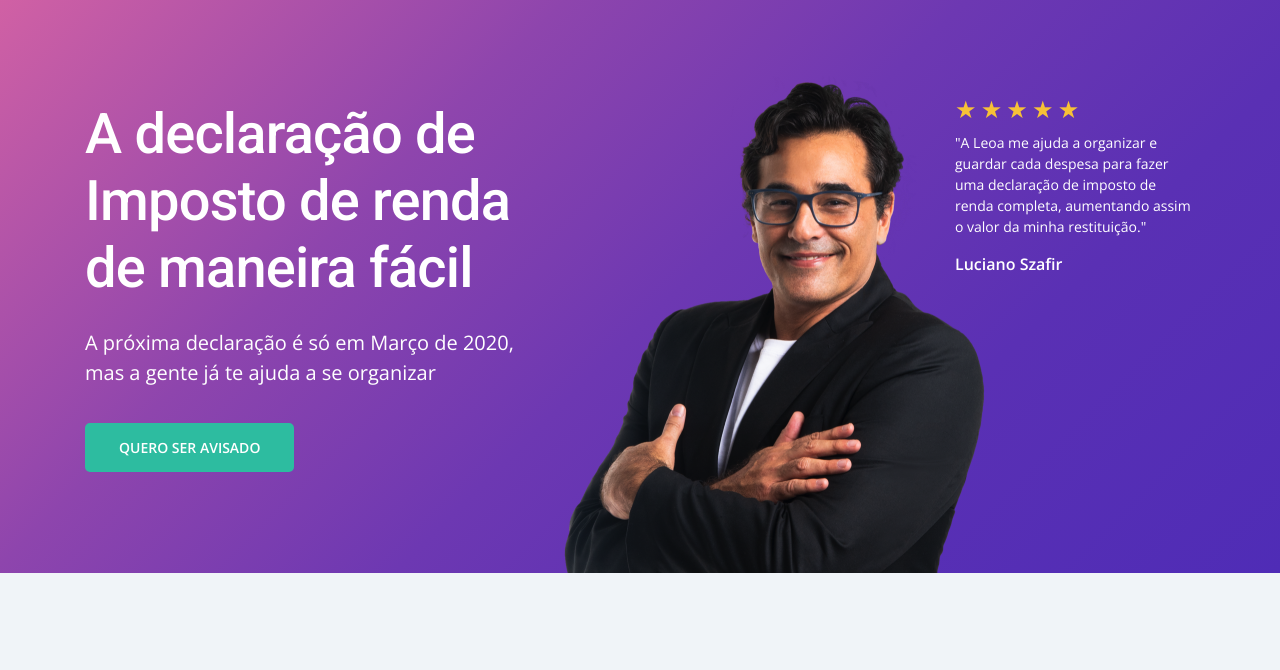
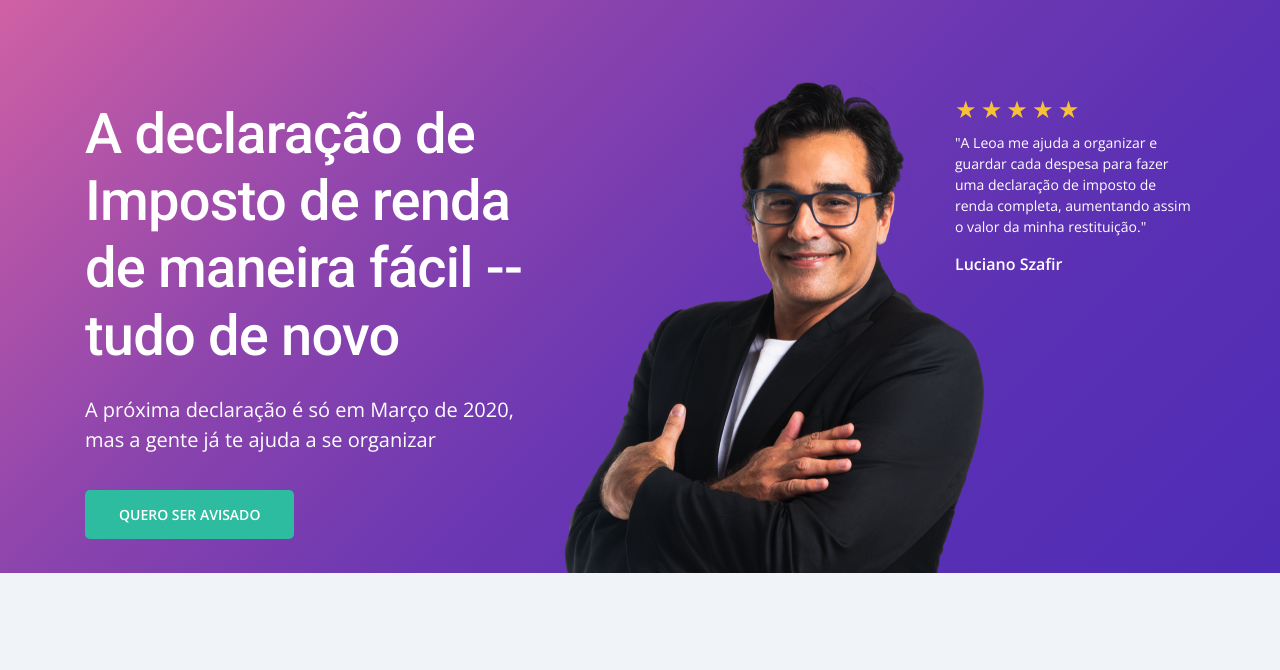
Before and after one commit to brunocardon/leoa-desafio, a plain HTML site: page index.html in a window 1280 px wide. Shown: the part 74-744 px from the top of the page. Drawn offline with nearby package versions, Linux system fonts and the light colour scheme; no server answers.

Commit message:
enviar direto para a master 01

```diff
--- a/index.html
+++ b/index.html
@@ -108,7 +108,7 @@
 				<div class="row">
 					<div class="col-lg-5 col-left">
 						<div class="content-text">
-							<h1>A declaração de Imposto de renda de maneira fácil</h1>
+							<h1>A declaração de Imposto de renda de maneira fácil -- tudo de novo</h1>
 							<p>A próxima declaração é só em Março de 2020, mas a gente já te ajuda a se organizar</p>
 							<a href="#" class="btn btn-green" title="QUERO SER AVISADO">QUERO SER AVISADO</a>
 						</div>
```
